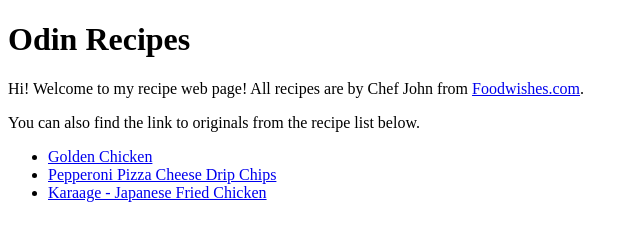
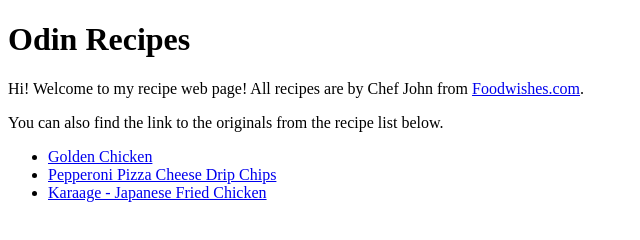
Before and after one commit to lbackman/odin-recipes, a plain HTML site: page index.html in a window 1280 px wide. Shown: the full height of the page, 0-640 px from the left. Drawn offline with Linux system fonts and the light colour scheme.

Commit message:
Add 'the' to 2nd paragraph

```diff
--- a/index.html
+++ b/index.html
@@ -10,7 +10,7 @@
     <body>
         <h1>Odin Recipes</h1>
         <p>Hi! Welcome to my recipe web page! All recipes are by Chef John from <a href="https://foodwishes.blogspot.com/">Foodwishes.com</a>.</p>
-        <p>You can also find the link to originals from the recipe list below.</p>
+        <p>You can also find the link to the originals from the recipe list below.</p>
         <ul>
             <li><a href ="recipes/golden-chicken.html">Golden Chicken</a></li>
             <li><a href="recipes/pepperoni-chips.html">Pepperoni Pizza Cheese Drip Chips</a></li>
```
